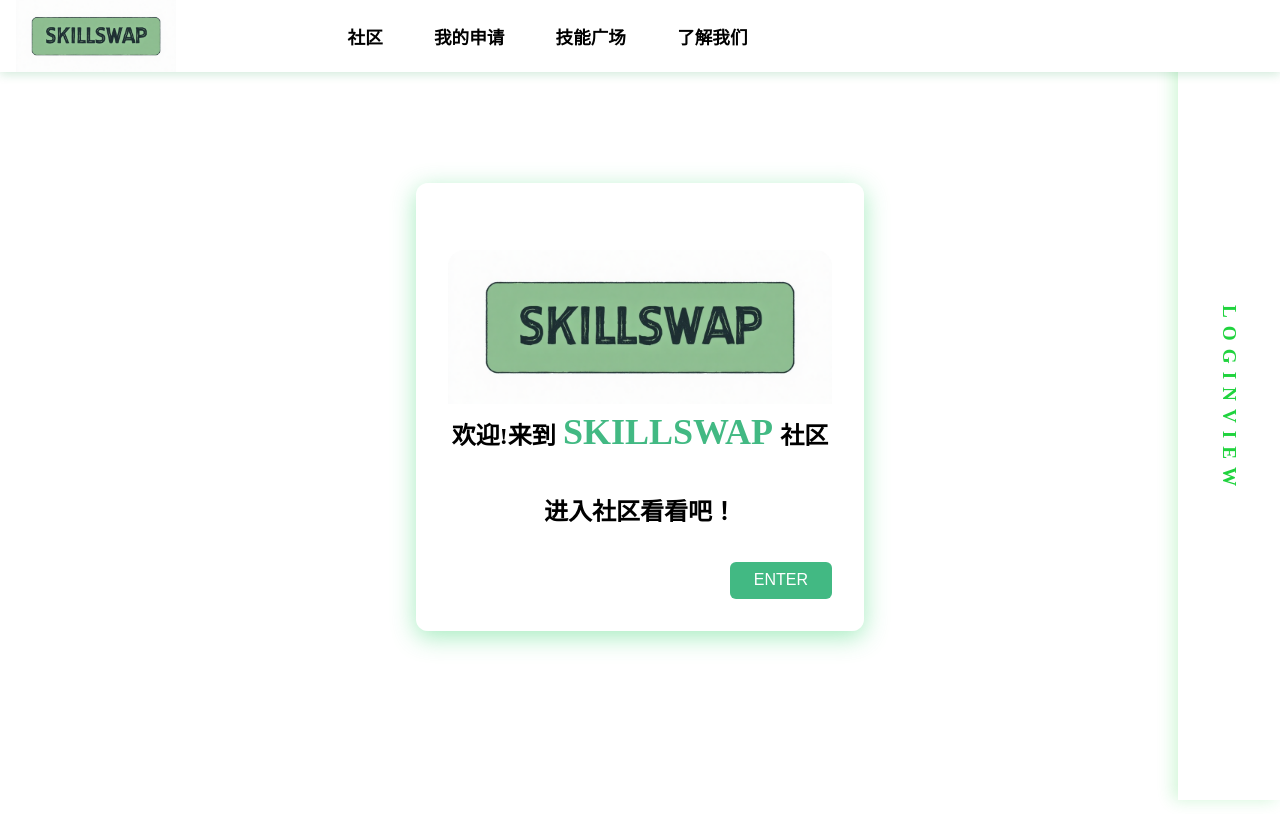
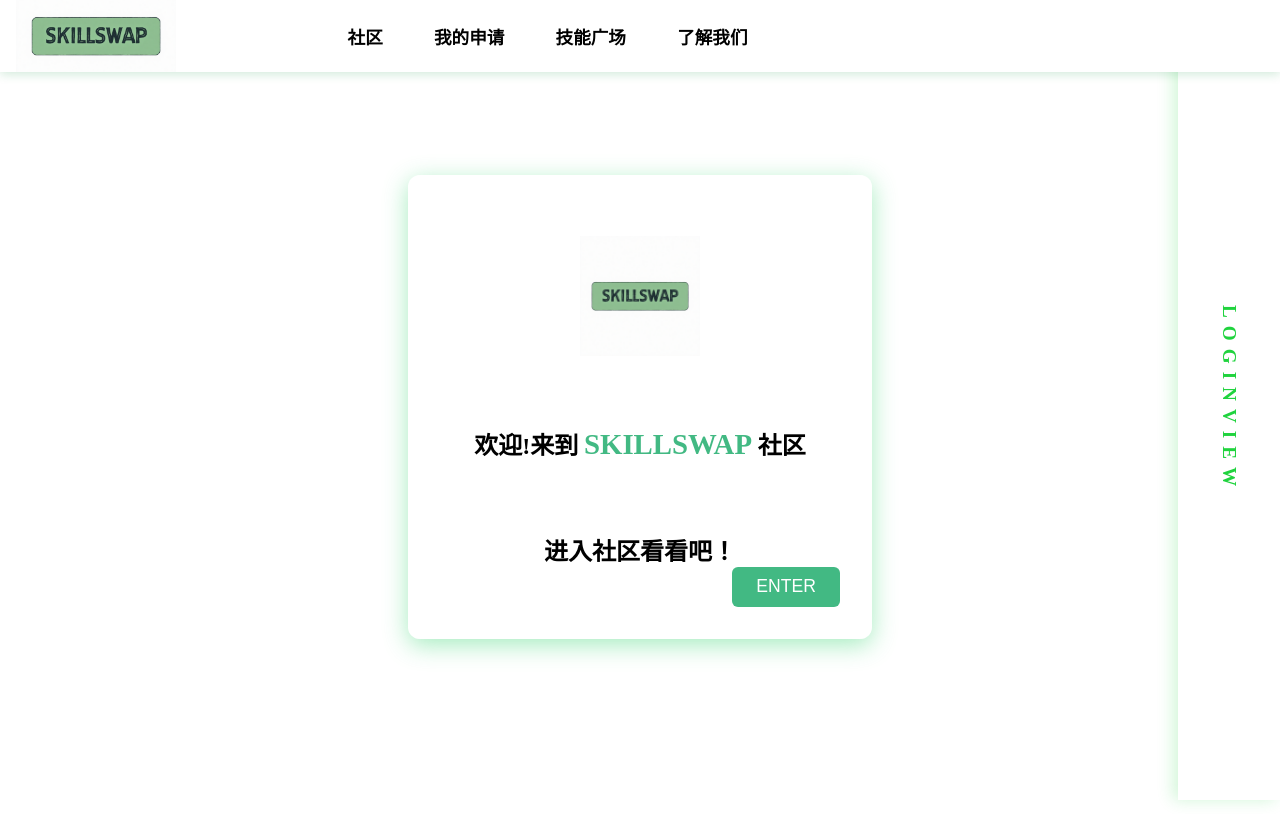
Before and after one commit to fei117-175/skillswap, a Vue app: page / in a window 1280 px wide. Built offline with nearby package versions, Linux system fonts and the light colour scheme.

Commit message:
Update WelcomeBox.vue

```diff
--- a/src/components/WelcomeBox.vue
+++ b/src/components/WelcomeBox.vue
@@ -21,49 +21,54 @@ const navigateToHome = () => {
 
 <style scoped>
 .welcome-box {
-  width: clamp(200px, 30vw, 400px);
-  /* 响应式宽度 */
+  width: clamp(280px, 80vw, 400px);
+  /* 增大最小宽度，更适合移动端 */
   aspect-ratio: 1/1;
-  /* 保持1:1正方形 */
+  /* 调整为1:1.2比例，给内容更多空间 */
   background: rgba(255, 255, 255, 0.492);
   border-radius: 12px;
   box-shadow: 0 6px 24px rgba(49, 212, 109, 0.434);
-  padding: 2rem;
+  padding: 1.5rem;
   display: flex;
   flex-direction: column;
-  justify-content: center;
+  justify-content: space-around;
+  /* 使用space-around均匀分布空间 */
   align-items: center;
   text-align: center;
   position: relative;
+  margin: 0 auto;
+  /* 居中显示 */
 }
 
 .welcome-text {
   font-size: clamp(1rem, 3vw, 1.5rem);
-  line-height: 1.6;
-  margin-bottom: 2rem;
+  /* 增大vw比例，手机端更清晰 */
+  line-height: 1.5;
+  margin-bottom: 0.5rem;
+  /* 减小间距 */
   font-weight: bolder;
 }
 
 .brand {
   color: #42b983;
-  /* 与头部组件一致的品牌色 */
-  font-size: 1.5em;
-  /* 比正文大50% */
+  font-size: clamp(1.2rem, 5vw, 1.8rem);
+  /* 响应式品牌文字 */
   font-weight: bold;
   margin: 0 0.2em;
 }
 
 .enter-button {
   position: absolute;
-  bottom: 2rem;
-  right: 2rem;
+  bottom: 1.5rem;
+  right: 1.5rem;
   padding: 0.6rem 1.5rem;
   background-color: #42b983;
   color: white;
   border: none;
   border-radius: 6px;
   cursor: pointer;
-  font-size: 1rem;
+  font-size: clamp(0.9rem, 3.5vw, 1.1rem);
+  /* 响应式按钮文字 */
   transition: all 0.3s;
 }
 
@@ -73,25 +78,47 @@ const navigateToHome = () => {
   box-shadow: 0 2px 8px rgba(0, 0, 0, 0.2);
 }
 
-/* 移动端适配 */
-@media (max-width: 768px) {
+.imgbox {
+  width: 90%;
+  /* 稍微缩小图片宽度 */
+  height: 30%;
+  /* 调整图片高度比例 */
+  object-fit: contain;
+  /* 使用contain保持完整比例 */
+  border-radius: 8px;
+  /* 减小圆角 */
+  margin-bottom: 0.5rem;
+}
+
+/* 超小屏幕适配 (如iPhone 5/SE) */
+@media (max-width: 320px) {
   .welcome-box {
-    padding: 1.5rem;
+    width: 85vw;
+    aspect-ratio: 1/1.3;
+    padding: 1rem;
+  }
+
+  .welcome-text {
+    font-size: 0.9rem;
+    line-height: 1.3;
   }
 
   .enter-button {
-    bottom: 1.5rem;
-    right: 1.5rem;
+    padding: 0.5rem 1.2rem;
+    bottom: 1rem;
+    right: 1rem;
   }
 }
 
-.imgbox {
-  width: 100%;
-  height: 40%;
-  /* 图片占组件高度的40% */
-  object-fit: cover;
-  /* 保持比例填充 */
-  border-top-left-radius: 16px;
-  border-top-right-radius: 16px;
+/* 中等屏幕适配 */
+@media (min-width: 769px) {
+  .welcome-box {
+    padding: 2rem;
+  }
+
+  .enter-button {
+    bottom: 2rem;
+    right: 2rem;
+  }
 }
 </style>
```
